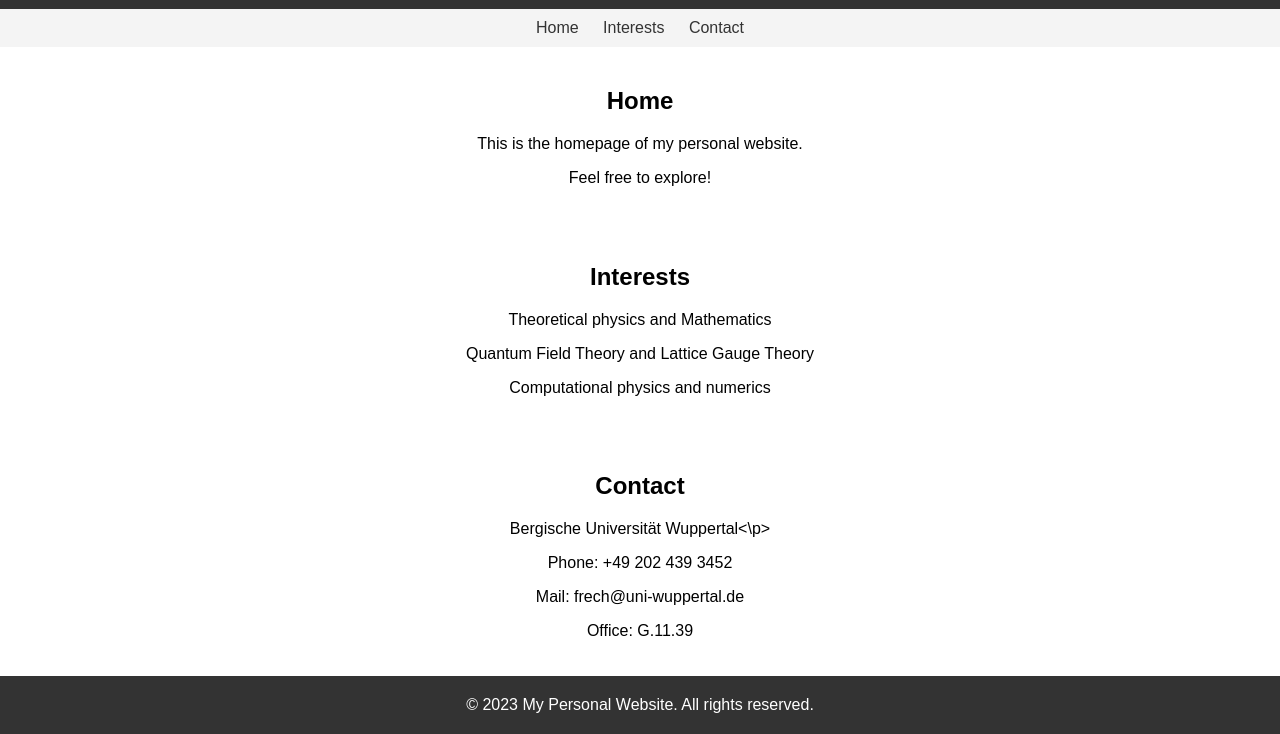
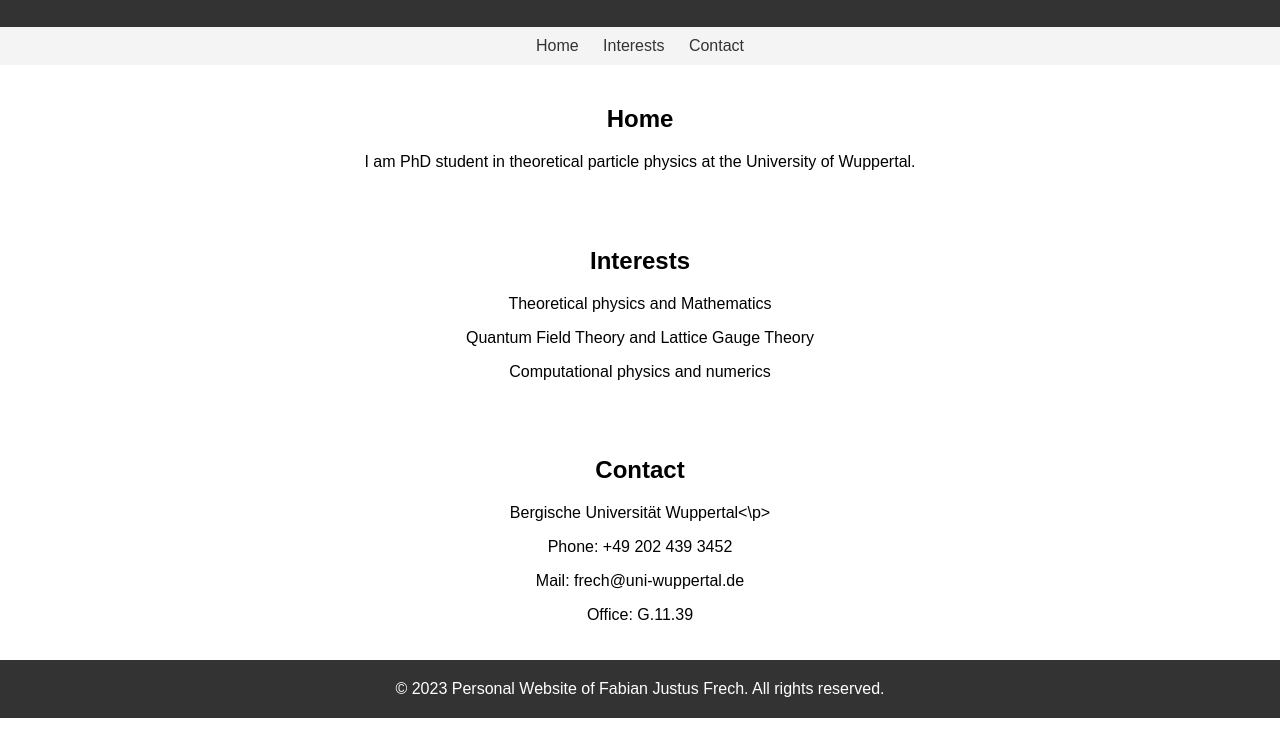
Before and after one commit to FabianJustusFrech/FabianJustusFrech.github.io, a plain HTML site: page index.html in a window 1280 px wide. Shown: the part 111-845 px from the top of the page. Drawn offline with Linux system fonts and the light colour scheme.

Commit message:
Update index.html

```diff
--- a/index.html
+++ b/index.html
@@ -1,4 +1,4 @@
-<!DOCTYPE html>
+n<!DOCTYPE html>
 <html>
 <head>
     <title>Personal Website of Fabian Justus Frech</title>
@@ -62,8 +62,7 @@
 
     <section>
         <h2>Home</h2>
-        <p>This is the homepage of my personal website.</p>
-        <p>Feel free to explore!</p>
+        <p>I am PhD student in theoretical particle physics at the University of Wuppertal.</p>
     </section>
     <section>
         <h2>Interests</h2>
@@ -81,7 +80,7 @@
 
 
     <footer>
-        &copy; 2023 My Personal Website. All rights reserved.
+        &copy; 2023 Personal Website of Fabian Justus Frech. All rights reserved.
     </footer>
 </body>
 </html>
```
